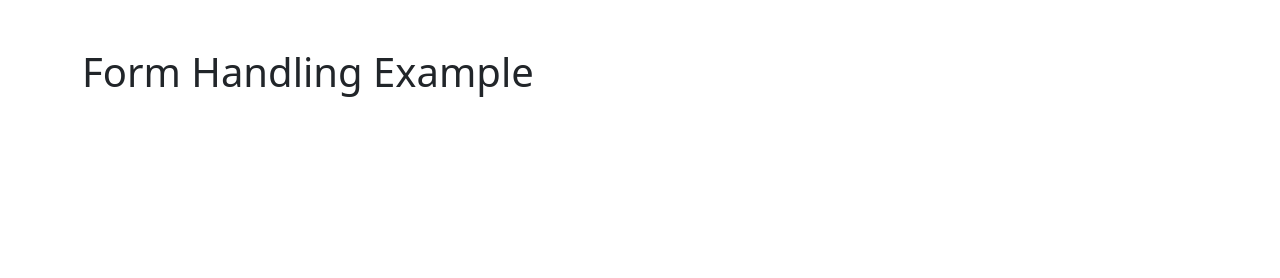
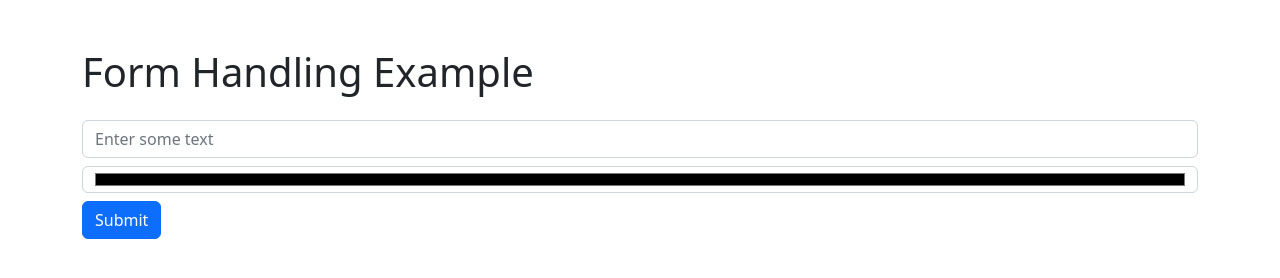
Before and after one commit to Jovonijohnson/COMP002.LectureActivity6, a plain HTML site: page index.html in a window 1280 px wide. Drawn offline with nearby package versions, Linux system fonts and the light colour scheme.

Commit message:
Text, color, and submit button added

```diff
--- a/index.html
+++ b/index.html
@@ -15,3 +15,16 @@
     <div class="container mt-5">
         <!-- Main heading with bottom margin -->
         <h1 class="mb-4">Form Handling Example</h1>
+         <!-- Simple form with text input, color input, and submit button -->
+         <form id="myForm">
+            <!-- Text input field with a placeholder and margin bottom -->
+            <input type="text" id="textInput" placeholder="Enter some text" class="form-control mb-2">
+            <!-- Color input field with margin bottom -->
+            <input type="color" id="colorInput" class="form-control mb-2">
+            <!-- Submit button with Bootstrap styling -->
+            <button type="submit" class="btn btn-primary">Submit</button>
+        </form>
+    </div>
+
+    <!-- Link to Bootstrap JavaScript bundle with Popper.js -->
+    <script src="https://cdn.jsdelivr.net/npm/bootstrap@5.2.3/dist/js/bootstrap.bundle.min.js"></script>
```
